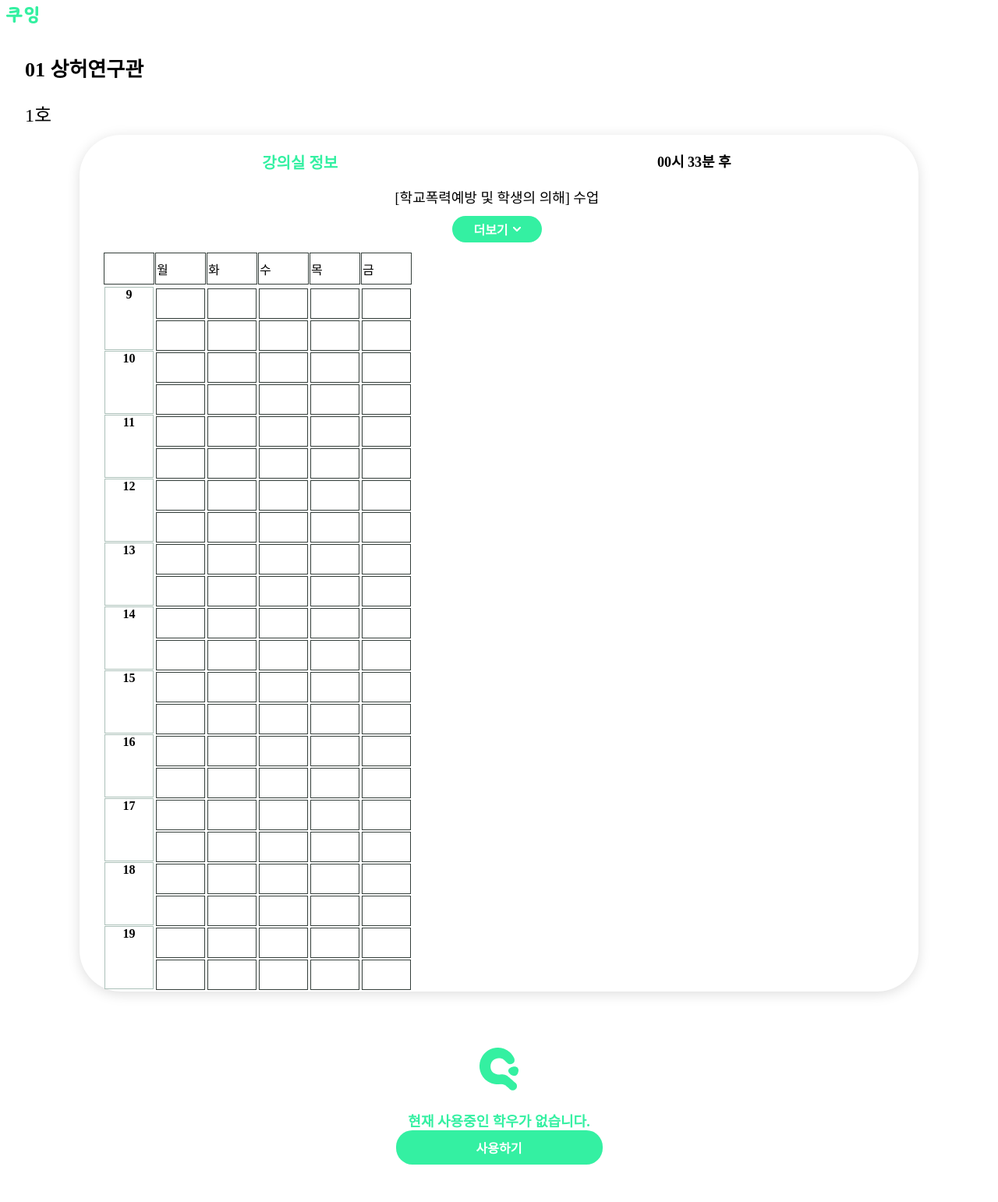
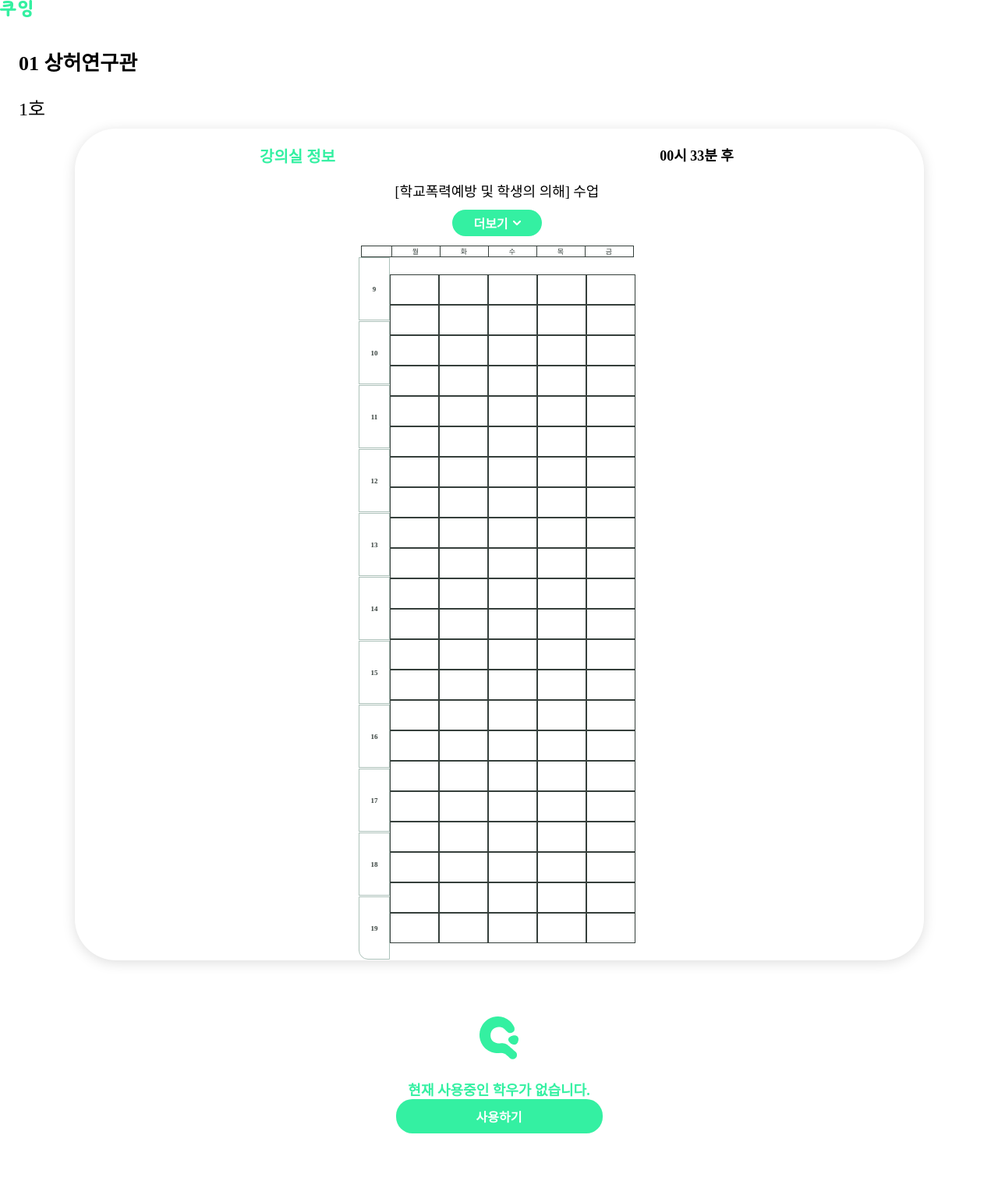
Before and after one commit to JeonK1/KUing, a Django app: page /room_list/1/1 in a window 1280 px wide. Shown: the whole page at 78% size. After the commit the page ends 1454 px from the top, so only its background shows below. Run offline with Django 3.2, Linux system fonts and the light colour scheme; data that the repository does not hold is empty.

Commit message:
진짜시발못해먹겠음

```diff
--- a/time_table/static/css/room.css
+++ b/time_table/static/css/room.css
@@ -1,5 +1,19 @@
+* {
+margin: 0;
+padding: 0;
+}
 table{
-    border-spacing: 1px;
+    /* border-spacing: 1px; */
+    border-collapse:collapse;
+    border-spacing: 0px;
+    border-style: none;
+    padding: 0;
+}
+th{
+    padding: 0;
+}
+td{
+    padding: 0;
 }
 .wrapper{
     display: flex;
@@ -47,11 +61,20 @@ table{
     border-radius: 53px;
     width: 80%;
 }
+.table_wrapper{
+    display: flex;
+    justify-content: center;
+}
 .time_counter{
-    width: 61px;
+    width: 38px;
     height: 79px;
+    display: flex;
+    align-items: center;
+    justify-content: center;
+    font-family: NanumGothic;
+    font-size: 9px;
+    color: #353F3B;
     margin-bottom: 1px;
-    background-color: #ffffff;
     border: 0.5px #ACC1B9 solid;
 }
 .time_with_lecture{
@@ -143,8 +166,18 @@ table{
 .time_without_lecture{
     width: 61px;
     height: 37px;
-    margin-top: 2px;
+    text-align: center;
+    /* margin-top: 2px; */
     background-color: #ffffff;
+    border: 0.1px #353F3B solid;
+}
+.dayOfTheWeek{
+    font-family: NanumGothic;
+    font-size: 9px;
+    color: #353F3B;
+    width: 61px;
+    height: 12px;
+    text-align: center;
     border: 0.1px #353F3B solid;
 }
 .class_info_header{
--- a/time_table/templates/room.html
+++ b/time_table/templates/room.html
@@ -24,18 +24,19 @@
                 </div>
             </div>
         </div>
+        <table class="table_wrapper">
+            <tr>
+                <td class="dayOfTheWeek" style="width: 38px;"></td>
+                <td class="dayOfTheWeek">월</td>
+                <td class="dayOfTheWeek">화</td>
+                <td class="dayOfTheWeek">수</td>
+                <td class="dayOfTheWeek">목</td>
+                <td class="dayOfTheWeek">금</td>
+            </tr>
+        </table>
         <div class="table_wrapper">
             <table>
                 <tr>
-                    <td class="time_without_lecture"></td>
-                    <td class="time_without_lecture">월</td>
-                    <td class="time_without_lecture">화</td>
-                    <td class="time_without_lecture">수</td>
-                    <td class="time_without_lecture">목</td>
-                    <td class="time_without_lecture">금</td>
-                </tr>
-            </table>
-            <table>
                     <th>
                         <div class="time_counter">9</div>
                         <div class="time_counter">10</div>
@@ -47,16 +48,15 @@
                         <div class="time_counter">16</div>
                         <div class="time_counter">17</div>
                         <div class="time_counter">18</div>
-                    <div class="time_counter">19</div>
+                        <div class="time_counter" style="border-radius: 0 0 0 12px;">19</div>
                     </th>
-
                     {% for row in time_table_arr %}
                     <td>
                         {% for cell in row %}
-                        <div>
+                        {% comment %} <div> {% endcomment %}
                             <div class="cols" style="position: absolute;">
                                 {% if cell.is_using == 1 and cell.length == 1 %}
-                                    <div class="time_with_lecture">{{cell.title}}</div>
+                                    <div class="time_with_lecture" >{{cell.title}}</div>
                                 {% elif cell.is_using == 1 and cell.length == 2 %}
                                     <div class="time_with_lecture2">{{cell.title}}</div>
                                 {% elif cell.is_using == 1 and cell.length == 3 %}
@@ -67,21 +67,19 @@
                                     <div class="time_with_lecture5">{{cell.title}}</div>
                                 {% elif cell.is_using == 1 and cell.length == 6 %}
                                     <div class="time_with_lecture6">{{cell.title}}</div>
-                                {% else %}
-                                    <!-- <div class="time_without_lecture">
-                                    </div> -->
                                 {% endif %}
                             </div>
-                            <div class="grids">
+                            {% comment %} <div class="grids"> {% endcomment %}
                                 {% if cell.is_using == 1 %}
                                     <div class="time_without_lecture" style="border-radius: 12px;"></div>
                                 {% else %}
                                     <div class="time_without_lecture"></div>
                                 {% endif %}
-                            </div>
+                            {% comment %} </div> {% endcomment %}
                         {% endfor %}
                     </td>
                 {% endfor %}
+                </tr>
             </table>
         </div>
     </div>
--- a/time_table/views.py
+++ b/time_table/views.py
@@ -222,6 +222,7 @@ class Room(ListView):
                 # if i is 0:
             time_table_arr[day_idx][start_time - 1] = {'is_using':1, 'title': li['title'], 'length': len+1}
             time_table_arr[day_idx][start_time - 1 + len -1 ] = {'is_using':1 }
+            # time_table_arr[day_idx][start_time - 1 + len ] = {'is_using':1 }
                 # else:
                     # time_table_arr[day_idx][start_time + i] = {'is_using':1, 'title': ''}
 
```
Also changed, not shown: time_table/migrations/0005_auto_20201102_2027.py (added). Lines whose indentation alone changed are shown as unchanged.
